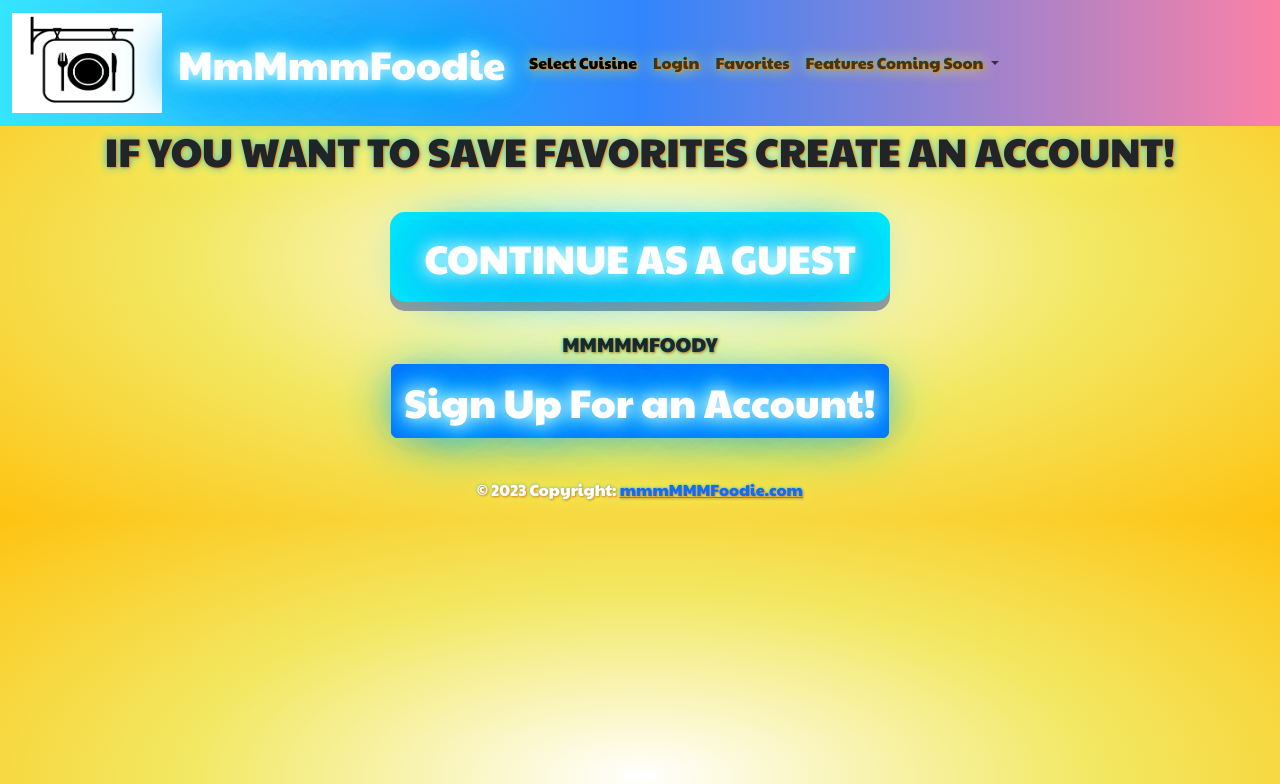
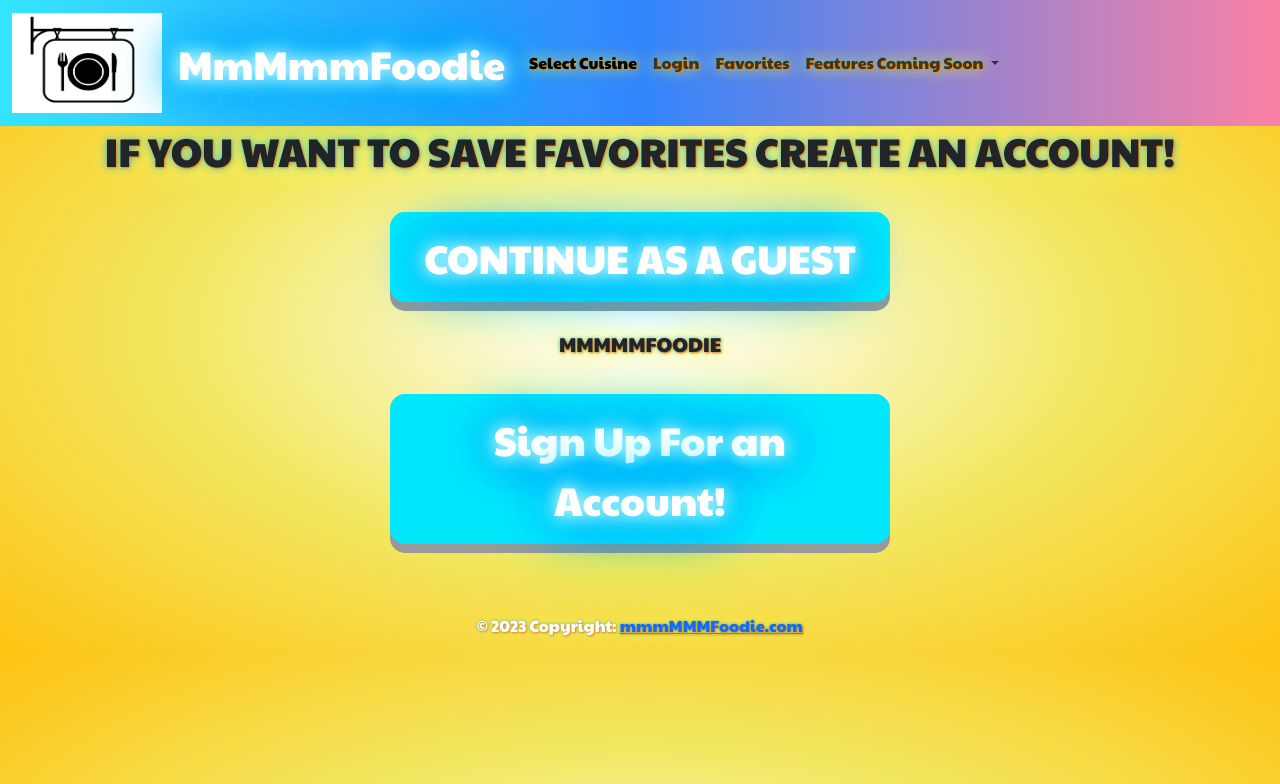
Before and after one commit to RobertFraser415/FMOODY, a Flask app: page /make_one in a window 1280 px wide. Shown: the top 784 px of the page. Run offline with Flask 3, Linux system fonts and the light colour scheme.

```diff
--- a/templates/favorites.html
+++ b/templates/favorites.html
@@ -37,8 +37,9 @@
         class="button center"
         type="submit"
         value="{{ fav.recipe.title }}"
-      ><img class='center' src="{{ fav.recipe.image }}" alt="" />
-        {{ fav.recipe.title }}
+        >
+            {{ fav.recipe.title }}
+        <img class='center result_image' src="{{ fav.recipe.image }}" alt="" />
       </button>
     </form>
   </div>
--- a/templates/make_one.html
+++ b/templates/make_one.html
@@ -12,9 +12,9 @@
     <button class="button glow center" type="submit" name="as_guest" class="btn btn-info">CONTINUE AS A GUEST</button>
   </form>
 
-  <h5 class="text-uppercase text-center center">MmMmmFoody</h5>
+  <h5 class="text-uppercase text-center center">MmMmmFoodie</h5>
 
-<button type="button" class="glow btn btn-primary sign-up-btn center" data-bs-toggle="modal" data-bs-target="#exampleModal">
+<button type="button" class="button glow btn btn-primary sign-up-btn center" data-bs-toggle="modal" data-bs-target="#exampleModal">
   Sign Up For an Account!
 </button>
 </div>
```
Also changed, not shown: templates/results.html (+5 -2 lines), static/css/img/turq-cooking.jpeg (added), 3 other files.
